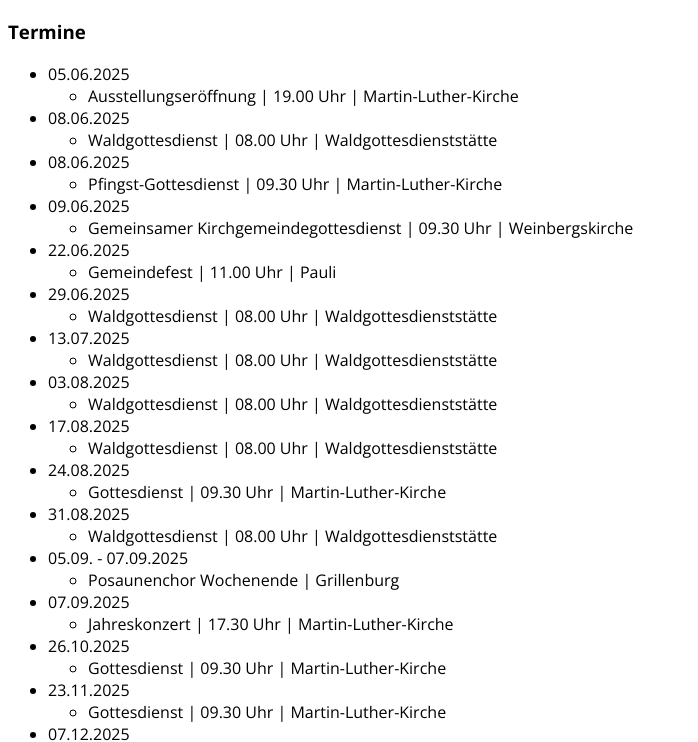
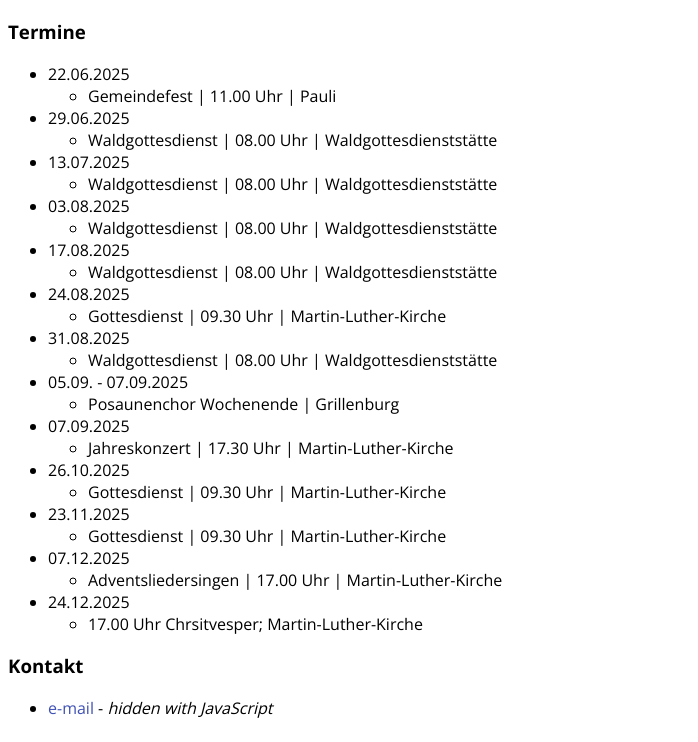
Before and after one commit to pcmlk/pcmlk.github.io, a plain HTML site: page index.html in a window 1280 px wide. Shown: the part 61-803 px from the top of the page, without its empty margins (0-698 px from the left). Drawn offline with nearby package versions, Linux system fonts and the light colour scheme.

Commit message:
Termine angepasst.

```diff
--- a/index.html
+++ b/index.html
@@ -14,18 +14,6 @@
     <section>
       <h3>Termine</h3>
       <ul>
-        <li>05.06.2025
-          <ul><li>Ausstellungseröffnung | 19.00 Uhr | Martin-Luther-Kirche</li></ul>
-        </li>
-        <li>08.06.2025
-          <ul><li>Waldgottesdienst | 08.00 Uhr | Waldgottesdienststätte</li></ul>
-        </li>
-        <li>08.06.2025
-          <ul><li>Pfingst-Gottesdienst | 09.30 Uhr | Martin-Luther-Kirche</li></ul>
-        </li>
-        <li>09.06.2025
-          <ul><li>Gemeinsamer Kirchgemeindegottesdienst | 09.30 Uhr | Weinbergskirche</li></ul>
-        </li>
         <li>22.06.2025
           <ul><li>Gemeindefest | 11.00 Uhr | Pauli</li></ul>
         </li>
```
